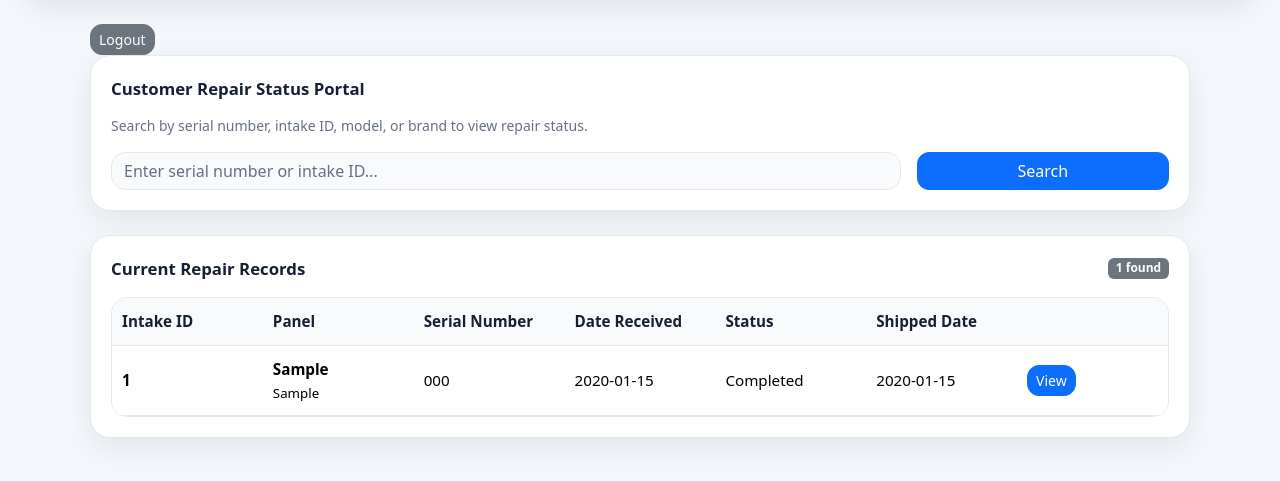
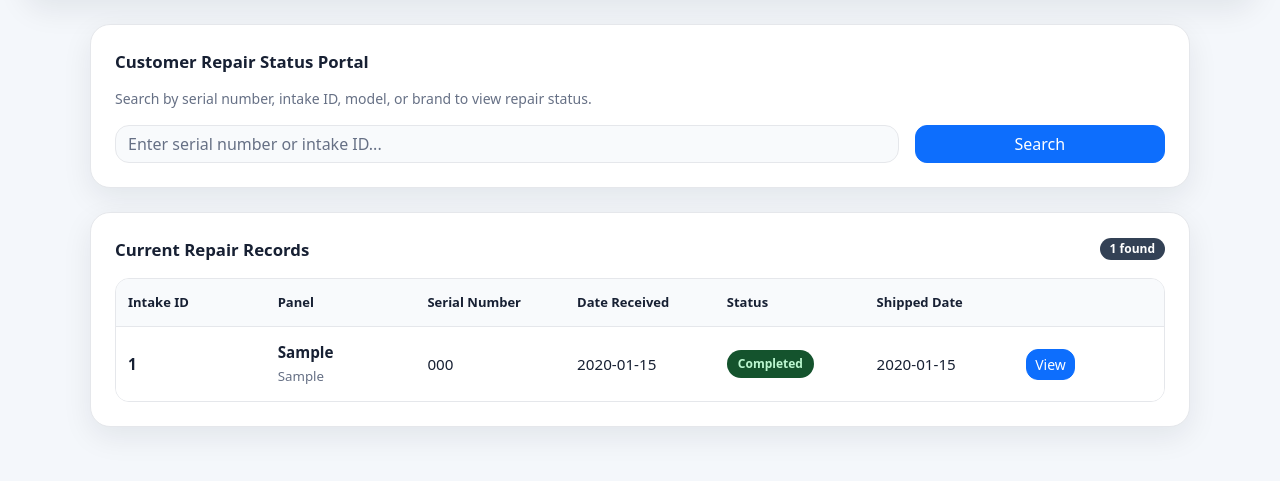
Before and after one commit to jralleman12A/pierson-repairs, a Flask app: page /customer in a window 1280 px wide. Shown: the part 131-612 px from the top of the page. Run offline with Flask 3, Linux system fonts and the light colour scheme; the visitor is signed in with stand-in values (Sample User, id 1); tables that the repository leaves empty hold one stand-in row (values such as "Sample post").

Commit message:
Update customer_index.html

```diff
--- a/templates/customer_index.html
+++ b/templates/customer_index.html
@@ -10,23 +10,97 @@
 .customer-help {
     color: var(--muted);
     font-size: 14px;
+    margin-bottom: 16px;
+}
+
+/* Cards use base.html surface variables so dark mode works */
+.customer-portal-wrap .card-clean {
+    background: var(--surface);
+    border: 1px solid var(--border);
+    color: var(--text);
+}
+
+.customer-portal-wrap .section-title {
+    color: var(--text);
+}
+
+/* Table */
+.customer-portal-wrap .table-wrap {
+    border: 1px solid var(--border);
+    border-radius: 14px;
+    overflow: hidden;
+}
+
+.customer-portal-wrap .table {
+    color: var(--text);
+    margin-bottom: 0;
+}
+
+.customer-portal-wrap .table thead th {
+    background: var(--surface-2);
+    color: var(--text);
+    border-bottom: 1px solid var(--border);
+    padding: 14px 12px;
+    font-size: 13px;
+    white-space: nowrap;
+}
+
+.customer-portal-wrap .table tbody td {
+    padding: 14px 12px;
+    border-bottom: 1px solid var(--border);
+    color: var(--text);
+    vertical-align: middle;
+}
+
+.customer-portal-wrap .table tbody tr:last-child td {
+    border-bottom: none;
+}
+
+.customer-portal-wrap .table tbody tr:hover {
+    background: var(--surface-2);
+}
+
+/* Status pills */
+.customer-status {
+    display: inline-block;
+    padding: 5px 11px;
+    border-radius: 999px;
+    font-size: 12px;
+    font-weight: 700;
+    white-space: nowrap;
+}
+
+.customer-status-awaiting  { background: #5c3d00; color: #ffd166; }
+.customer-status-repair    { background: #123b66; color: #8ecaff; }
+.customer-status-parts     { background: #4b2d63; color: #d7a8ff; }
+.customer-status-complete  { background: #14532d; color: #bbf7d0; }
+.customer-status-scrapped  { background: #5b1d1d; color: #ffb3b3; }
+.customer-status-default   { background: #334155; color: #ffffff; }
+
+/* Badge */
+.customer-portal-wrap .badge {
+    background: #334155 !important;
+    color: #ffffff !important;
+    padding: 5px 10px;
+    border-radius: 999px;
+    font-size: 12px;
+    font-weight: 700;
+}
+
+.empty-state {
+    color: var(--muted);
+    padding: 30px;
+    text-align: center;
 }
 </style>
 
 <div class="customer-portal-wrap">
 
-    <div class="customer-actions">
-        <a href="{{ url_for('customer_logout') }}" class="btn btn-sm btn-secondary">Logout</a>
-    </div>
-
-    <div class="card card-clean mb-4">
-        <div class="card-body">
+    <div class="card-clean mb-4" style="padding: 24px;">
         <div class="section-title">Customer Repair Status Portal</div>
-
         <p class="customer-help">
             Search by serial number, intake ID, model, or brand to view repair status.
         </p>
-
         <form method="get" action="{{ url_for('customer_portal') }}" class="row g-3">
             <div class="col-md-9">
                 <input
@@ -37,33 +111,23 @@
                     placeholder="Enter serial number or intake ID..."
                 >
             </div>
-
             <div class="col-md-3 d-grid">
-                    <button type="submit" class="btn btn-primary">
-                        Search
-                    </button>
+                <button type="submit" class="btn btn-primary">Search</button>
             </div>
         </form>
     </div>
-    </div>
 
-    <div class="card card-clean">
-        <div class="card-body">
+    <div class="card-clean" style="padding: 24px;">
         <div class="d-flex justify-content-between align-items-center mb-3 flex-wrap gap-2">
             <div class="section-title mb-0">
-                    {% if search %}
-                        Search Results
-                    {% else %}
-                        Current Repair Records
-                    {% endif %}
+                {% if search %}Search Results{% else %}Current Repair Records{% endif %}
             </div>
-
-                <span class="badge text-bg-secondary">{{ units|length }} found</span>
+            <span class="badge">{{ units|length }} found</span>
         </div>
 
         {% if units %}
             <div class="table-wrap">
-                    <table class="table table-hover align-middle customer-table">
+                <table class="table">
                     <thead>
                         <tr>
                             <th>Intake ID</th>
@@ -75,32 +139,25 @@
                             <th></th>
                         </tr>
                     </thead>
-
                     <tbody>
                         {% for unit in units %}
                         <tr>
                             <td><strong>{{ unit["intake_id"] }}</strong></td>
-
                             <td>
                                 <strong>{{ unit["brand"] or "" }}</strong><br>
-                                    <small>{{ unit["model"] or "" }}</small>
+                                <small style="color:var(--muted);">{{ unit["model"] or "" }}</small>
                             </td>
-
                             <td>{{ unit["serial_number"] or "" }}</td>
                             <td>{{ unit["date_received"] or "" }}</td>
-
                             <td>
                                 {% set status = unit["status"] or "" %}
-
                                 {% if status == "Awaiting Diagnosis" %}
                                     <span class="customer-status customer-status-awaiting">{{ status }}</span>
                                 {% elif status == "In Repair" %}
                                     <span class="customer-status customer-status-repair">{{ status }}</span>
                                 {% elif status == "Waiting on Parts" %}
                                     <span class="customer-status customer-status-parts">{{ status }}</span>
-                                    {% elif status == "Completed" %}
-                                        <span class="customer-status customer-status-complete">{{ status }}</span>
-                                    {% elif status == "Shipped Back to MCPS" %}
+                                {% elif status in ["Completed", "Shipped Back to MCPS", "Delivered to MCPS"] %}
                                     <span class="customer-status customer-status-complete">{{ status }}</span>
                                 {% elif status == "Scrapped" %}
                                     <span class="customer-status customer-status-scrapped">{{ status }}</span>
@@ -108,9 +165,7 @@
                                     <span class="customer-status customer-status-default">{{ status }}</span>
                                 {% endif %}
                             </td>
-
                             <td>{{ unit["shipped_back_date"] or "" }}</td>
-
                             <td>
                                 <a href="{{ url_for('customer_unit_detail', unit_id=unit['id']) }}" class="btn btn-sm btn-primary">
                                     View
@@ -122,11 +177,8 @@
                 </table>
             </div>
         {% else %}
-                <div class="empty-state">
-                    No matching records found.
-                </div>
+            <div class="empty-state">No matching records found.</div>
         {% endif %}
-        </div>
     </div>
 
 </div>
```
Lines whose indentation alone changed are shown as unchanged.
